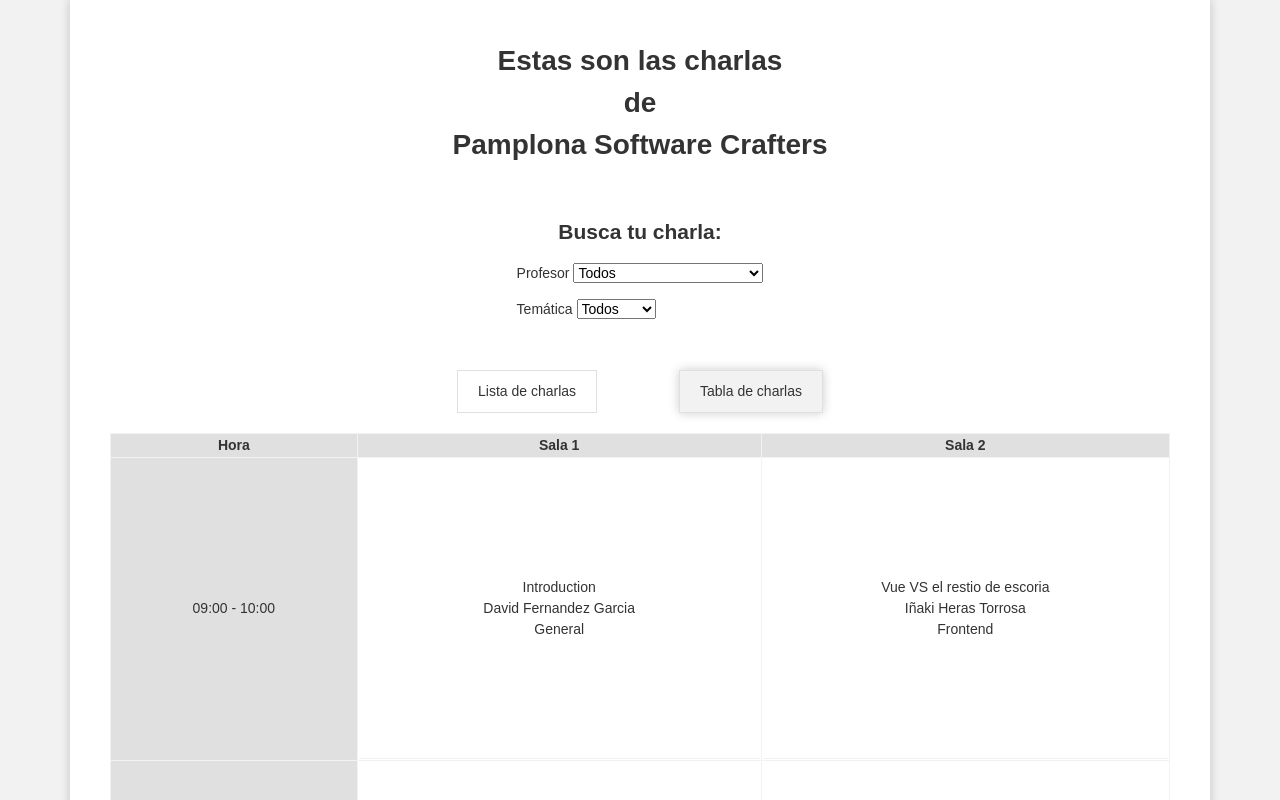
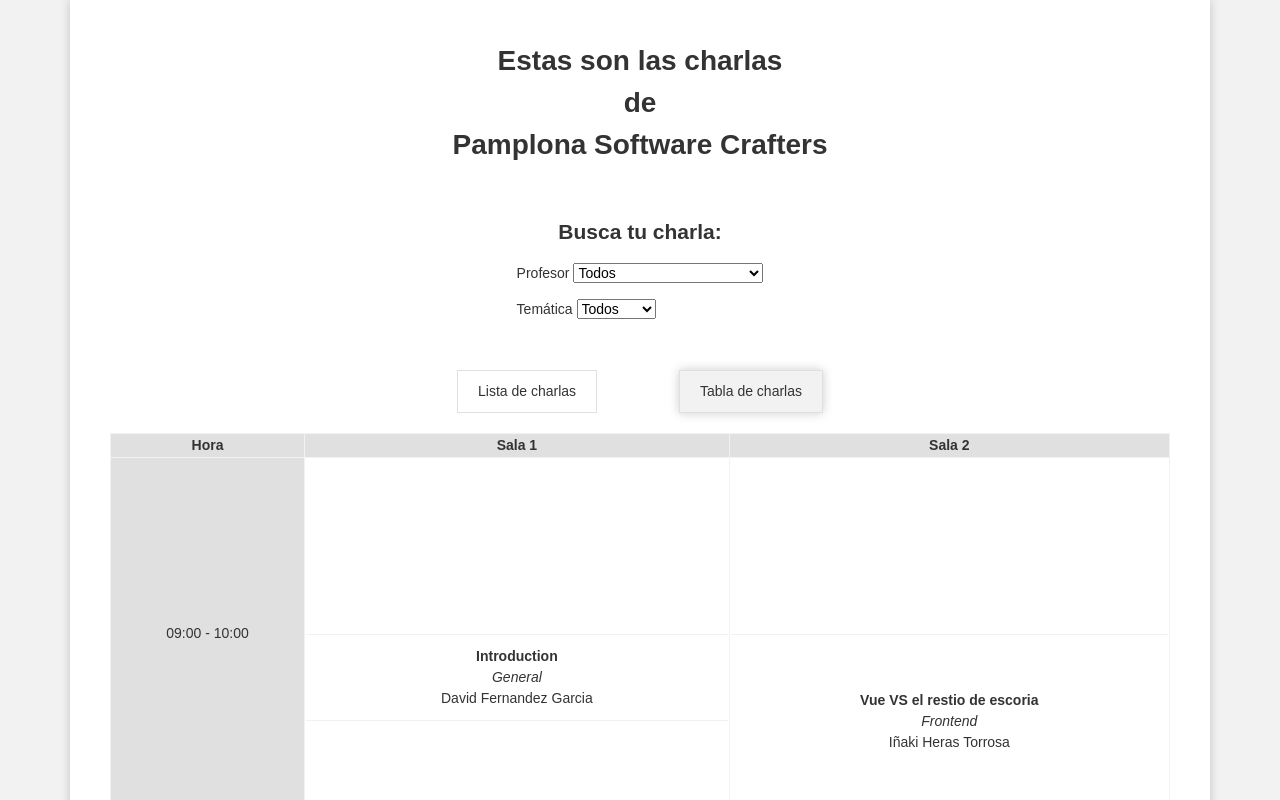
Before and after one commit to silviademiguel7/talk-schedules, an Angular app: page /events/event1 in a window 1280 px wide. Shown: the top 800 px of the page. Built offline with nearby package versions, Linux system fonts and the light colour scheme.

Commit message:
feat: add dinamic table

```diff
--- a/src/app/features/task-schedules/application/getTalksByFilters.ts
+++ b/src/app/features/task-schedules/application/getTalksByFilters.ts
@@ -2,14 +2,14 @@
 import { repository } from '../domain/repository';
 import { Talk } from '../domain/talks';
 
-interface filter {
+export interface Filter {
   name: 'speaker' | 'topic';
   value: Talk['speaker'] | Talk['topic'];
 }
 
 export const getTalksByFilters = async (
   eventId: Event['id'],
-  filters: filter[]
+  filters: Filter[]
 ) => {
   const talks = await repository.getTalks(eventId);
   let filteredTalks = talks;
--- a/src/app/features/task-schedules/delivery/schedules/schedules.component.css
+++ b/src/app/features/task-schedules/delivery/schedules/schedules.component.css
@@ -2,6 +2,7 @@
   text-align: center;
   margin-bottom: var(--space-xlarge);
 }
+
 .container {
   display: flex;
   flex-direction: column;
@@ -74,7 +75,6 @@
 table {
   width: 100%;
   border-collapse: collapse;
-
   border-spacing: 0px;
   border: 1px solid var(--primary-color);
 }
@@ -88,6 +88,7 @@
   background-color: #e0e0e0;
   padding: var(--space-small);
   text-align: center;
+  max-width: 80px;
 }
 
 th {
@@ -97,10 +98,9 @@
 
 .talkColumn {
   border-bottom: 1px solid var(--primary-color);
+  border-top: 1px solid var(--primary-color);
   overflow: hidden;
-
   display: flex;
-  flex-direction: column;
   justify-content: center;
   align-items: center;
 }
@@ -113,15 +113,16 @@
 }
 
 .container_talkColumn {
-  height: 300px;
-}
-
-.talkColumn:first-child {
-  border-top: none;
+  height: 350px;
+  position: relative;
 }
 
 .height-100 {
   height: 100%;
+}
+
+.height-75 {
+  height: 75%;
 }
 
 .height-50 {
@@ -131,3 +132,21 @@
 .height-25 {
   height: 25%;
 }
+
+.position-25 {
+  width: 100%;
+  position: absolute;
+  top: 25%;
+}
+
+.position-50 {
+  width: 100%;
+  position: absolute;
+  top: 50%;
+}
+
+.position-75 {
+  width: 100%;
+  position: absolute;
+  top: 75%;
+}
--- a/src/app/features/task-schedules/delivery/schedules/schedules.component.html
+++ b/src/app/features/task-schedules/delivery/schedules/schedules.component.html
@@ -80,21 +80,27 @@
       <tbody>
         <tr *ngFor="let zone of timeZone">
           <td class="zone">
-            {{ padTo2Digits(zone.startDate) }}:00 -
-            {{ padTo2Digits(zone.startDate + zone.duration) }}:00
+            {{ padTo2Digits(zone.startDate.getHours()) }}:{{
+              padTo2Digits(zone.startDate.getMinutes())
+            }}
+            - {{ padTo2Digits(zone.endDate.getHours()) }}:{{
+              padTo2Digits(zone.endDate.getMinutes())
+            }}
           </td>
           <td *ngFor="let room of rooms">
             <div class="container_talkColumn">
               <div
                 *ngFor="let talk of getTalk(zone, room)"
-                class="talkColumn height-{{ getHeightTalk(zone, talk) }}"
+                class="talkColumn height-{{
+                  getDurationTalkInSlotInPercentage(zone, talk)
+                }} position-{{ getTopTranslationInPercentage(zone, talk) }}"
               >
                 <div class="talk-info">
                   <div>
-                    {{ talk.title }}
+                    <strong>{{ talk.title }}</strong>
                   </div>
+                  <em>{{ talk.topic }}</em>
                   <div>{{ talk.speaker }}</div>
-                  <div>{{ talk.topic }}</div>
                 </div>
               </div>
             </div>
--- a/src/app/features/task-schedules/delivery/schedules/schedules.component.ts
+++ b/src/app/features/task-schedules/delivery/schedules/schedules.component.ts
@@ -3,7 +3,7 @@
 import { getEventById } from '../../application/getEventById';
 
 import { getTalks } from '../../application/getTalks';
-import { getTalksByFilters } from '../../application/getTalksByFilters';
+import { Filter, getTalksByFilters } from '../../application/getTalksByFilters';
 import { Event } from '../../domain/event';
 import {
   Talk,
@@ -14,6 +14,11 @@
 } from '../../domain/talks';
 
 type OptionView = 'listMode' | 'tableMode';
+
+interface Interval {
+  startDate: Date;
+  endDate: Date;
+}
 
 @Component({
   selector: 'app-schedules',
@@ -26,19 +31,41 @@
   public rooms: Talk['room'][] = [];
   public speakers: Talk['speaker'][] = [];
   public topics: Talk['topic'][] = [];
-  public filters: any = [];
+  public filters: Filter[] = [];
   public activeOtpionView: OptionView = 'tableMode';
-  public timeZone = [
-    { startDate: 9, duration: 1 },
-    { startDate: 10, duration: 1 },
-    { startDate: 11, duration: 1 },
-    { startDate: 12, duration: 1 },
-  ];
+  public timeZone: Interval[] = [];
 
   constructor(private route: ActivatedRoute) {}
 
   ngOnInit(): void {
     this.onLoad();
+  }
+
+  createIntervalCollection(
+    startHour: number,
+    endHour: number,
+    duration: number
+  ) {
+    const intervalCollection = [];
+    for (let i = startHour; i <= endHour; i++) {
+      intervalCollection.push(this.createTimeZone(i, duration));
+    }
+    return intervalCollection;
+  }
+
+  createTimeZone(hour: number, duration: number) {
+    const timeZone = {
+      startDate: this.createDate(hour),
+      endDate: this.createDate(hour + duration),
+    };
+
+    return timeZone;
+  }
+
+  createDate(hour: number) {
+    const dateCopy = new Date(this.event.date);
+    dateCopy.setHours(hour);
+    return dateCopy;
   }
 
   async onLoad() {
@@ -51,19 +78,19 @@
     this.rooms = talksRooms(this.talks);
     this.speakers = talksSpeakers(this.talks);
     this.topics = topicsTalks(this.talks);
-    this.timeZone;
+    this.timeZone = this.createIntervalCollection(9, 13, 1);
   }
 
-  public getTalksByRoom(room: Talk['room']): Talk[] {
+  getTalksByRoom(room: Talk['room']): Talk[] {
     const talks = talksByRoom(room, this.talks);
     return talks.sort(
       (talkA, talkB) => Number(talkA.startDate) - Number(talkB.startDate)
     );
   }
 
-  public padTo2Digits = (num: number) => String(num).padStart(2, '0');
+  padTo2Digits = (num: number): string => String(num).padStart(2, '0');
 
-  public getHours(date: Date): string {
+  getHours(date: Date): string {
     return (
       this.padTo2Digits(date.getHours()) +
       ':' +
@@ -71,7 +98,7 @@
     );
   }
 
-  public getMonth(date: Date): string {
+  getMonth(date: Date): string {
     const monthNames = [
       'Enero',
       'Febrero',
@@ -94,13 +121,13 @@
     const option = event.target;
     if (option.value === 'todos') {
       this.filters = this.filters.filter(
-        (filter: any) => filter.name !== 'topic'
+        (filter: Filter) => filter.name !== 'topic'
       );
       this.changeTalksByFilters();
       return;
     }
     const index = this.filters.findIndex(
-      (filter: any) => filter.name === 'topic'
+      (filter: Filter) => filter.name === 'topic'
     );
     if (index === -1) {
       this.filters.push({ name: 'topic', value: option.value });
@@ -115,13 +142,13 @@
     const option = event.target;
     if (option.value === 'todos') {
       this.filters = this.filters.filter(
-        (filter: any) => filter.name !== 'speaker'
+        (filter: Filter) => filter.name !== 'speaker'
       );
       this.changeTalksByFilters();
       return;
     }
     const index = this.filters.findIndex(
-      (filter: any) => filter.name === 'speaker'
+      (filter: Filter) => filter.name === 'speaker'
     );
     if (index === -1) {
       this.filters.push({ name: 'speaker', value: option.value });
@@ -155,7 +182,7 @@
     return this.activeOtpionView === option;
   }
 
-  getTalk(zone: { startDate: number; duration: number }, room: Talk['room']) {
+  getTalk(zone: Interval, room: Talk['room']) {
     return (
       this.talks
         .filter((talk) => {
@@ -167,44 +194,96 @@
     );
   }
 
-  isTalkInInterval(zone: { startDate: number; duration: number }, talk: Talk) {
-    const endZoneDate = new Date(this.event.date.getDate());
-    endZoneDate.setHours(zone.startDate + zone.duration);
-    const startZoneDate = new Date(this.event.date.getDate());
-    startZoneDate.setHours(zone.startDate);
-
+  isTalkInInterval(zone: Interval, talk: Talk) {
     const { startDate, endDate } = talk;
 
-    const talkEndDecimalHours = endDate.getHours() + endDate.getMinutes() / 60;
-    const talkStartInHours = startDate.getHours() + startDate.getMinutes() / 60;
-    const zoneEndDecimalHours =
-      endZoneDate.getHours() + endZoneDate.getMinutes() / 60;
-    const zoneStartDecimalHours =
-      startZoneDate.getHours() + startZoneDate.getMinutes() / 60;
-
     return (
-      talkEndDecimalHours > zoneStartDecimalHours &&
-      talkStartInHours < zoneEndDecimalHours
+      Number(endDate) > Number(zone.startDate) &&
+      Number(startDate) < Number(zone.endDate)
     );
   }
 
-  getHeightTalk(zone: { startDate: number; duration: number }, talk: Talk) {
-    if (
-      talk.endDate.getHours() + talk.endDate.getMinutes() / 60 >
-      zone.startDate + zone.duration
-    ) {
-      return '100';
+  getDurationTalkInSlotInPercentage(zone: Interval, talk: Talk) {
+    const { startDate, endDate } = talk;
+
+    if (this.getIntervalTalkFromSlotComparison(zone, talk) === 'mayor') {
+      if (Number(startDate) === Number(zone.startDate)) {
+        return 100;
+      }
+      if (Number(startDate) < Number(zone.startDate)) {
+        if (endDate >= zone.endDate) {
+          return 100;
+        }
+        return this.getIntervalInHour(zone.startDate, endDate) * 100;
+      }
+
+      if (Number(startDate) > Number(zone.startDate)) {
+        return this.getIntervalInHour(startDate, zone.endDate) * 100;
+      }
     }
-    const startDate1 =
-      talk.startDate.getHours() + talk.startDate.getMinutes() / 60 >
-      zone.startDate
-        ? talk.startDate.getHours() + talk.startDate.getMinutes() / 60
-        : zone.startDate;
-    const duration =
-      talk.endDate.getHours() + talk.endDate.getMinutes() / 60 - startDate1;
 
-    const height = 100 * duration;
+    if (this.getIntervalTalkFromSlotComparison(zone, talk) === 'igual') {
+      if (Number(startDate) === Number(zone.startDate)) {
+        return 100;
+      }
+      if (Number(startDate) < Number(zone.startDate)) {
+        return this.getIntervalInHour(zone.startDate, endDate) * 100;
+      }
+      if (Number(startDate) > Number(zone.startDate)) {
+        return this.getIntervalInHour(startDate, zone.endDate) * 100;
+      }
+    }
 
-    return height.toString();
+    if (this.getIntervalTalkFromSlotComparison(zone, talk) === 'menor') {
+      return this.getIntervalInHour(startDate, endDate) * 100;
+    }
+    throw new Error('case not covered');
   }
+
+  getTopTranslationInPercentage(zone: Interval, talk: Talk) {
+    const { startDate } = talk;
+    const durationSlot = this.getIntervalInHour(zone.startDate, zone.endDate);
+
+    if (startDate.getTime() === zone.startDate.getTime()) {
+      return 0;
+    }
+    if (startDate.getTime() > zone.startDate.getTime()) {
+      const durationTalkInSlotInHour = this.getDurationTalkInSlotInHour(
+        zone,
+        talk
+      );
+      return (durationSlot - durationTalkInSlotInHour) * 100;
+    }
+    return 0;
+  }
+
+  getDurationTalkInSlotInHour = (zone: Interval, talk: Talk) => {
+    const { startDate } = talk;
+    const durationTalkInSlot = this.getIntervalInHour(startDate, zone.endDate);
+    return durationTalkInSlot;
+  };
+
+  getIntervalTalkFromSlotComparison = (zone: Interval, talk: Talk) => {
+    const { startDate, endDate } = talk;
+    const intervalSlot = this.getIntervalInHour(zone.startDate, zone.endDate);
+    const intervalTalk = this.getIntervalInHour(startDate, endDate);
+    if (intervalTalk > intervalSlot) {
+      return 'mayor';
+    }
+    if (intervalTalk < intervalSlot) {
+      return 'menor';
+    }
+    return 'igual';
+  };
+
+  getIntervalInHour = (dateStart: Date, dateEnd: Date) => {
+    const interval = this.milisecondsToHour(
+      dateEnd.getTime() - dateStart.getTime()
+    );
+    return interval;
+  };
+
+  milisecondsToHour = (value: number): number => {
+    return value / 1000 / 60 / 60;
+  };
 }
--- a/src/app/features/task-schedules/infrastructure/talksSchedulesMemoryRepository.ts
+++ b/src/app/features/task-schedules/infrastructure/talksSchedulesMemoryRepository.ts
@@ -29,8 +29,8 @@
   {
     id: '1',
     title: 'Introduction',
-    startDate: '2022/11/14 09:00:00',
-    endDate: '2022/11/14 10:00:00',
+    startDate: '2022/11/14 09:30:00',
+    endDate: '2022/11/14 09:45:00',
     room: 'Sala 1',
     speaker: 'David Fernandez Garcia',
     topic: 'General',
```
